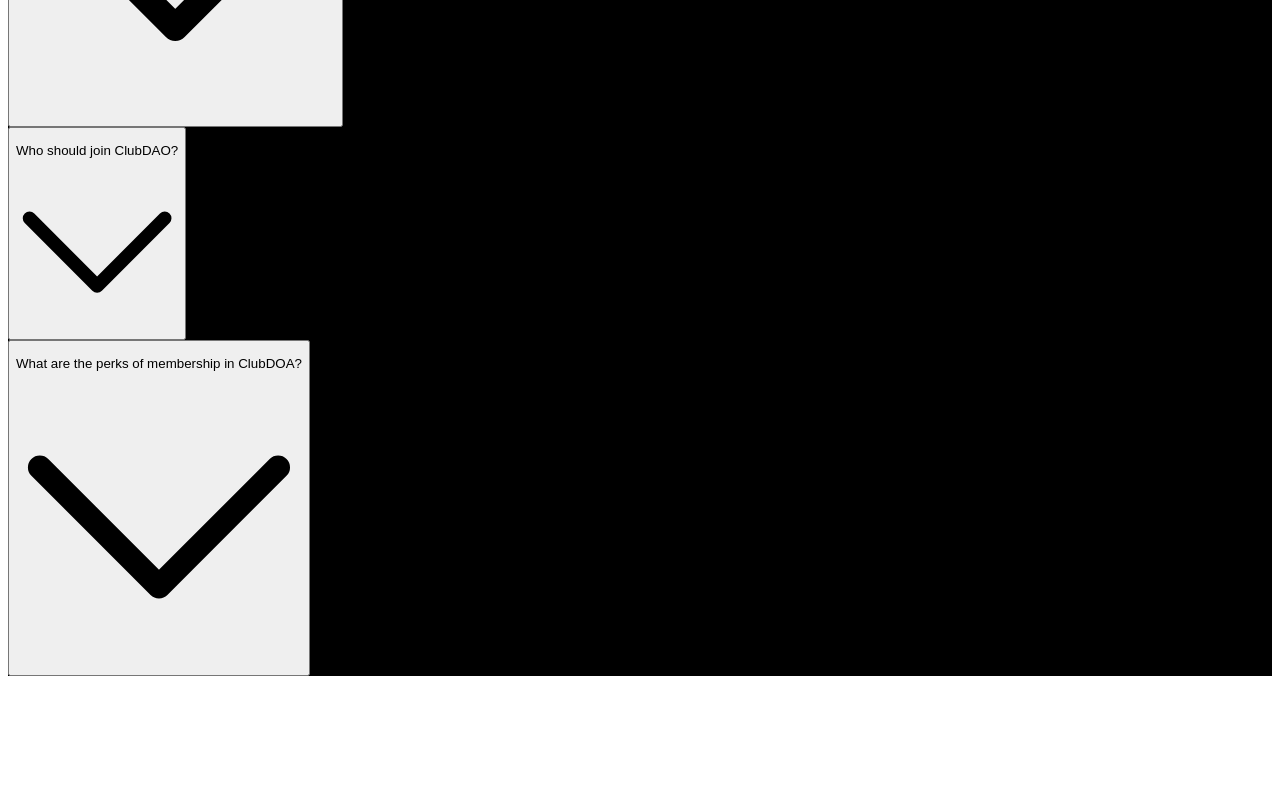
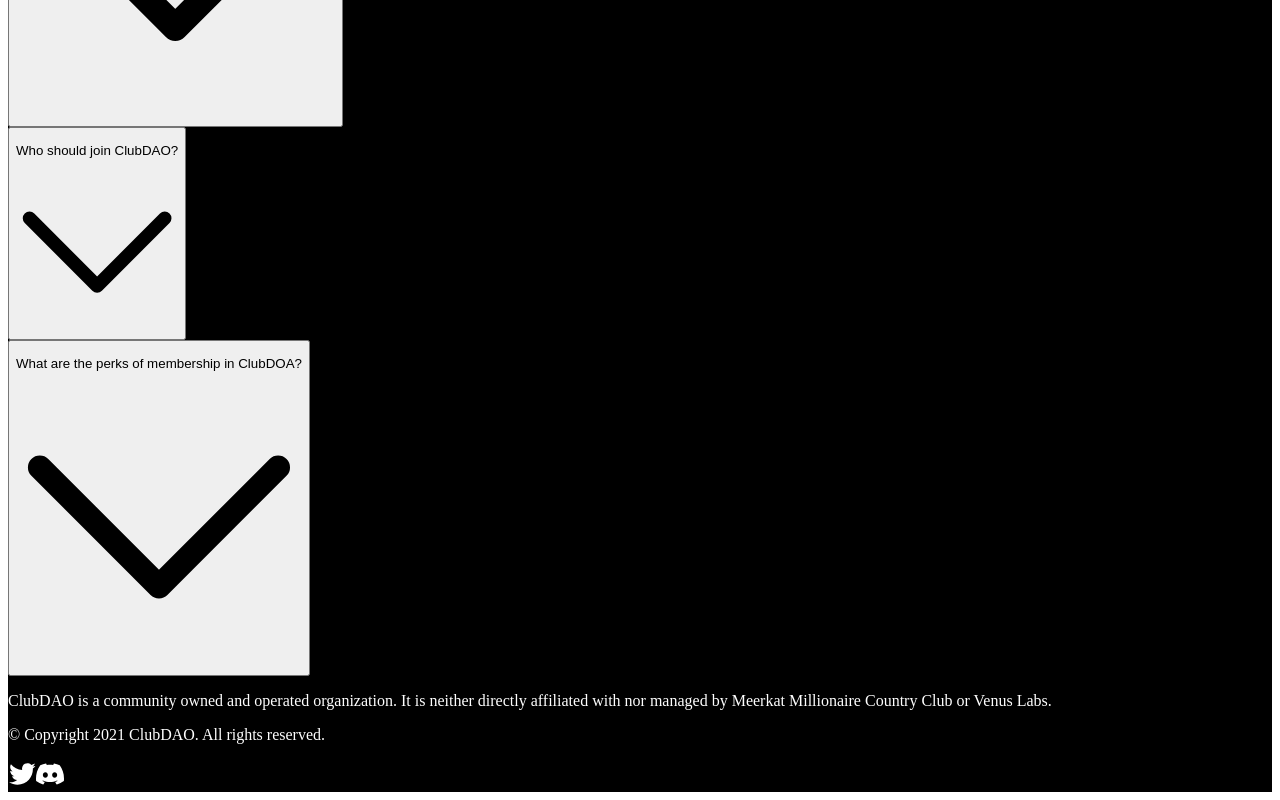
Before and after one commit to mmccdao/clubdao-frontend, a Next.js app: page / in a window 1280 px wide. Shown: the part 2987-3787 px from the top of the page. Before the commit the page ends 3671 px from the top, so only its background shows below. Built offline with nearby package versions, Linux system fonts and the light colour scheme.

Commit message:
feat: add footer

```diff
--- /dev/null
+++ b/components/Footer.tsx
@@ -0,0 +1,48 @@
+import Image from "next/image";
+import Link from "next/link";
+import React, { FC, Fragment, useState, useEffect } from "react";
+
+const Footer = () => {
+  return (
+    <div className="bg-black">
+      <div className="px-4 mx-auto sm:max-w-xl md:max-w-full lg:max-w-screen-xl md:px-24 lg:px-8">
+        <div className="flex flex-col text-center justufy-center pt-5 pb-10">
+          <p className="text-sm text-gray-400">
+            ClubDAO is a community owned and operated organization. It is
+            neither directly affiliated with nor managed by Meerkat Millionaire
+            Country Club or Venus Labs.
+          </p>
+          <p className="mt-2 text-sm text-gray-400">
+            © Copyright 2021 ClubDAO. All rights reserved.
+          </p>
+          <div className="flex justify-center mt-4 space-x-4">
+            <Link href="https://twitter.com/mmcclubdao">
+              <a target="_blank">
+                <Image
+                  src="/twitter.svg"
+                  className="object-cover object-right w-full h-auto w-auto lg:h-full"
+                  alt="twitter"
+                  width="28px"
+                  height="28px"
+                />
+              </a>
+            </Link>
+            <Link href="https://discord.gg/UcWSDk88ZF">
+              <a target="_blank">
+                <Image
+                  src="/discord.svg"
+                  className="object-cover object-right w-full h-auto lg:w-auto lg:h-full"
+                  alt="discord"
+                  width="28px"
+                  height="28px"
+                />
+              </a>
+            </Link>
+          </div>
+        </div>
+      </div>
+    </div>
+  );
+};
+
+export default Footer;
--- a/pages/index.tsx
+++ b/pages/index.tsx
@@ -6,6 +6,7 @@ import styles from '../styles/Home.module.css'
 import Hero from '../components/Hero'
 import WhoWeAre from '../components/WhoWeAre'
 import Faq from '../components/Faq'
+import Footer from '../components/Footer';
 
 const Home: NextPage = () => {
   return (
@@ -20,6 +21,8 @@ const Home: NextPage = () => {
       <WhoWeAre />
       <Faq />
 
+      <Footer />
+
     </div>
   )
 }
```
